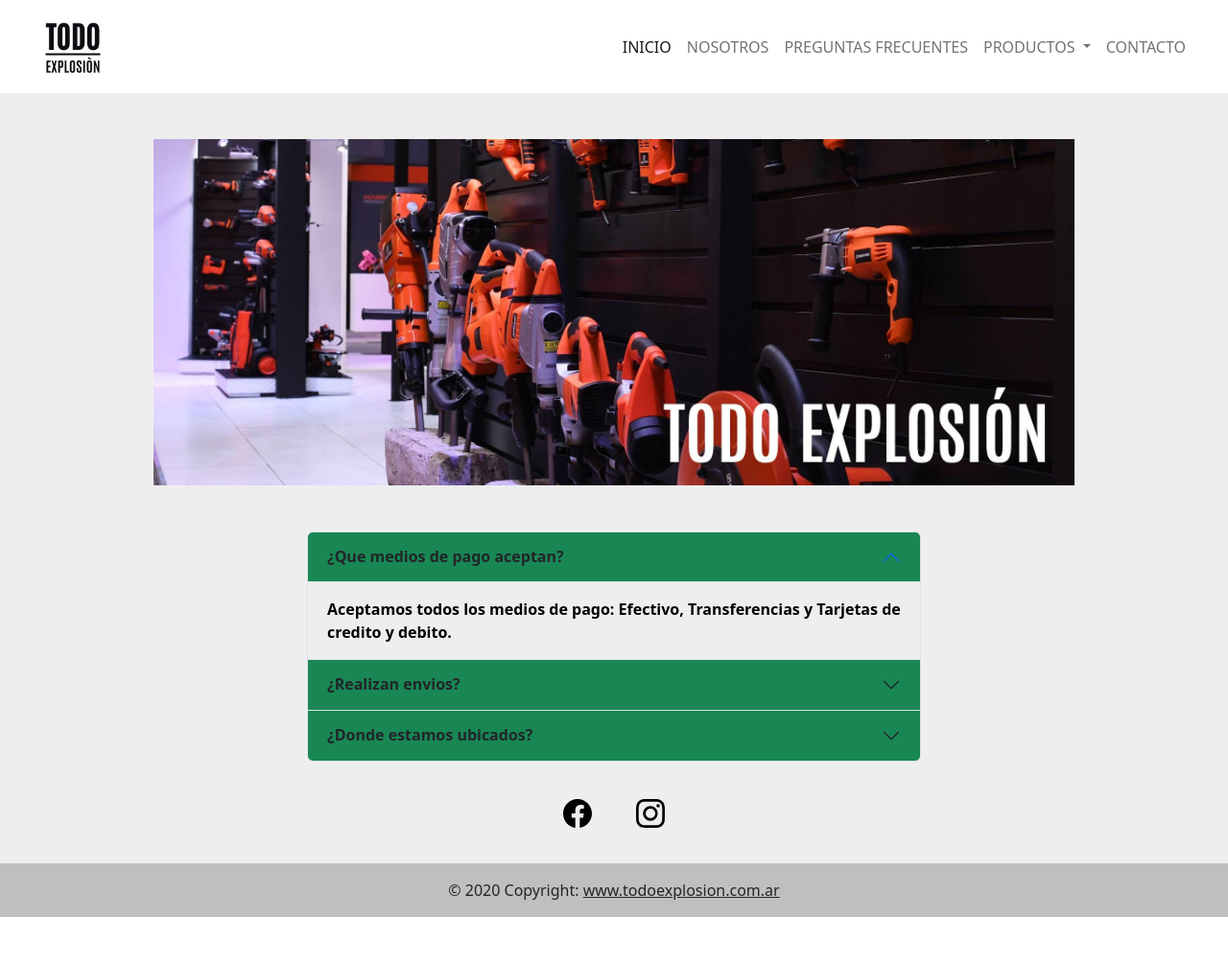
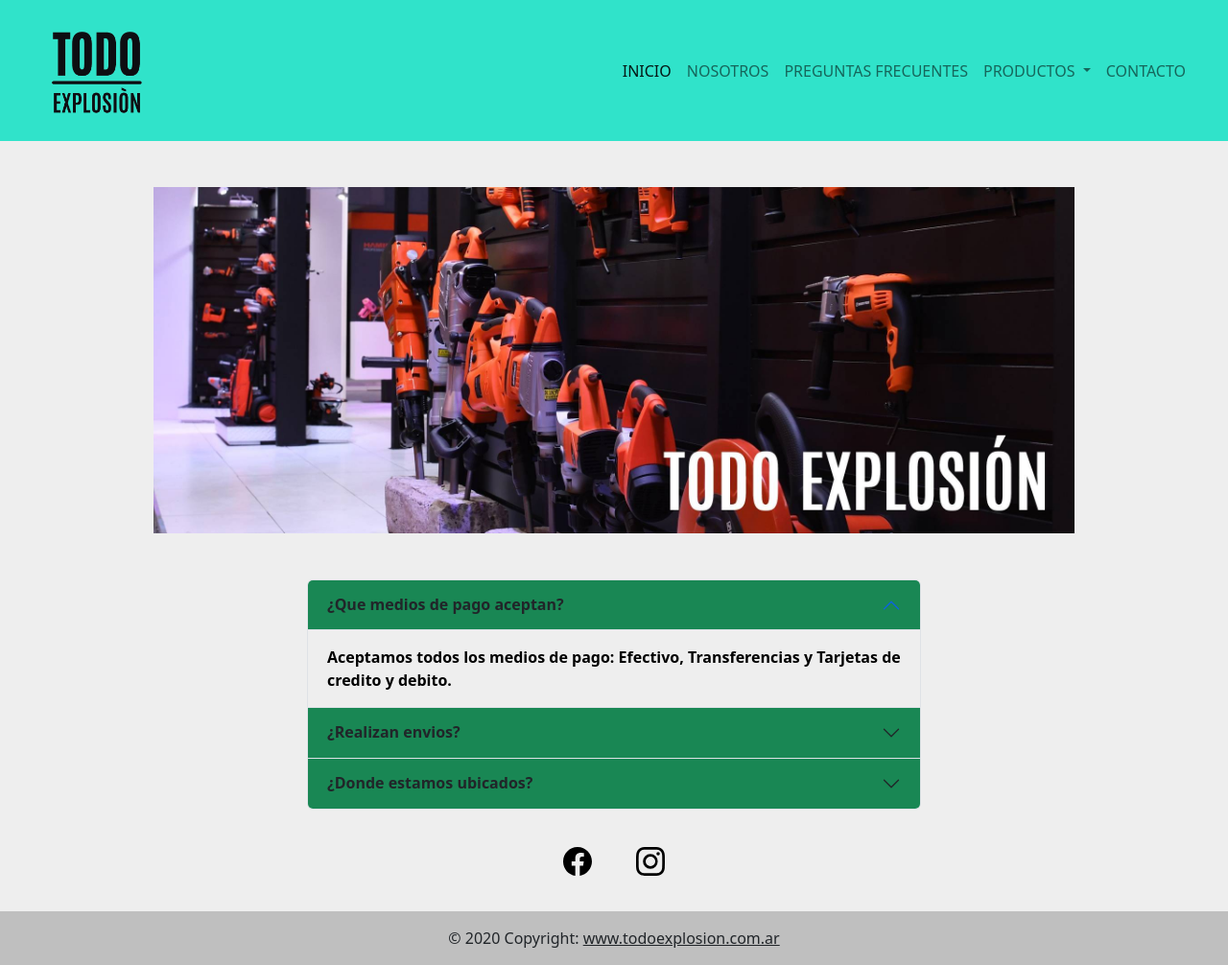
Before and after one commit to DanielaEchave/Todo-Explosion-, a plain HTML site: page pages/preguntasfrecuentes.html in a window 1280 px wide. Shown: the whole page at 96% size. Before the commit the page ends 956 px from the top, so only its background shows below. Drawn offline with nearby package versions, Linux system fonts and the light colour scheme.

Commit message:
correciones en nav

```diff
--- a/pages/preguntasfrecuentes.html
+++ b/pages/preguntasfrecuentes.html
@@ -10,10 +10,10 @@
     <link href="https://cdn.jsdelivr.net/npm/bootstrap@5.2.0-beta1/dist/css/bootstrap.min.css" rel="stylesheet" integrity="sha384-0evHe/X+R7YkIZDRvuzKMRqM+OrBnVFBL6DOitfPri4tjfHxaWutUpFmBp4vmVor" crossorigin="anonymous">
 </head>
 <body>
-    <nav class="navbar navbar sticky-top navbar-expand-lg px-4">
+  <nav class="encabezado navbar navbar sticky-top navbar-expand-lg px-4">
     <div class="container-fluid">
         <a class="logo-todoexplosion" href="../index.html" >
-                <img src="../Imagenes/Logo/logo_todo_explosion-removebg-preview.png" alt="logo-todoexplosion" width="80" height="auto" class="align-text-top">
+            <img src="../Imagenes/Logo/logo_todo_explosion-removebg-preview.png" alt="logo-todoexplosion" width="130" height="auto" class="align-text-top">
         </a>
         <button class="navbar-toggler" type="button" data-bs-toggle="collapse" data-bs-target="#navbarNavDropdown" aria-controls="navbarNavDropdown" aria-expanded="false" aria-label="Toggle navigation">
             <span class="navbar-toggler-icon"></span>
```
Also changed, not shown: pages/productos.html (+2 -2 lines). Lines whose indentation alone changed are shown as unchanged.
